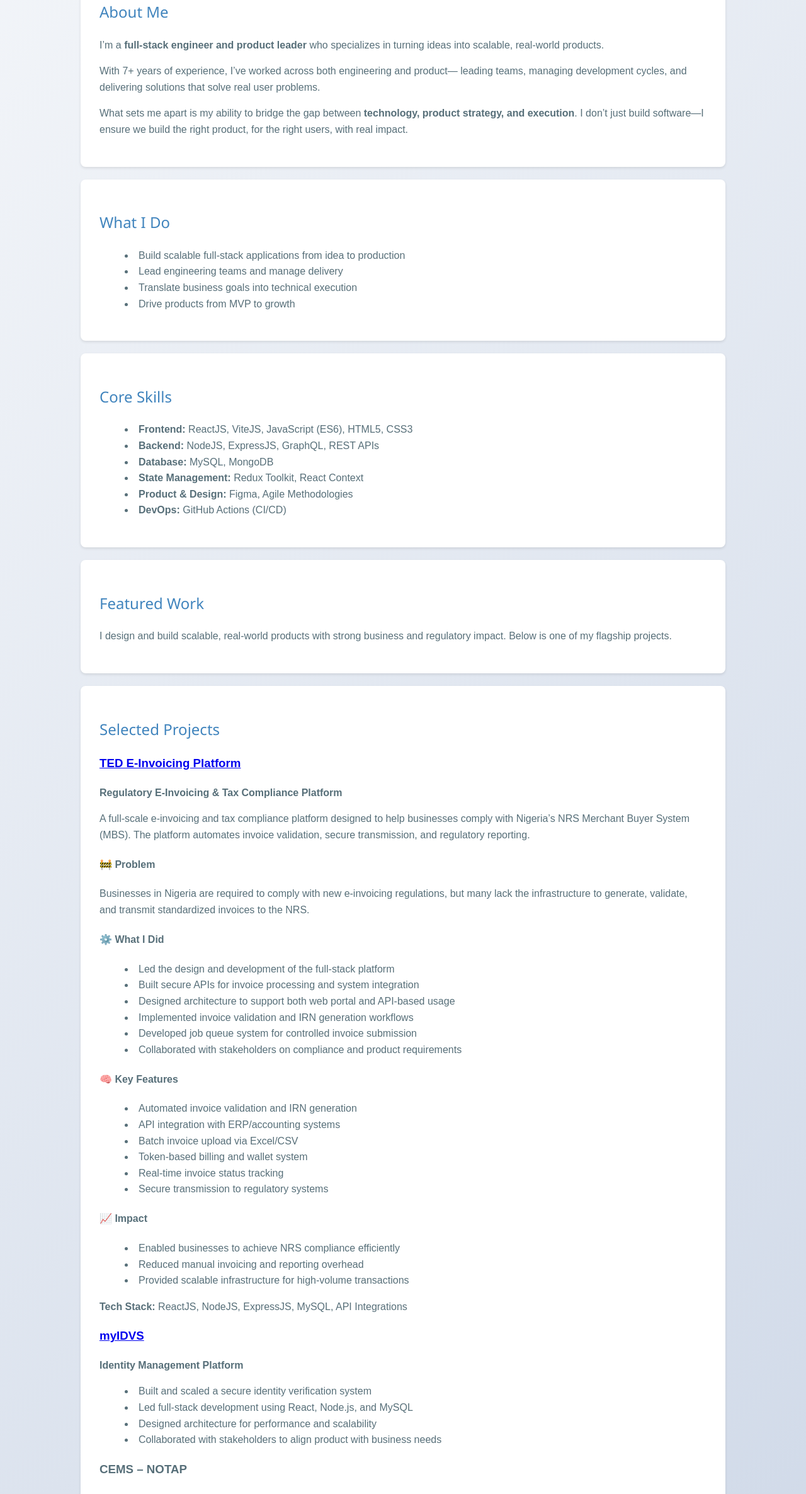
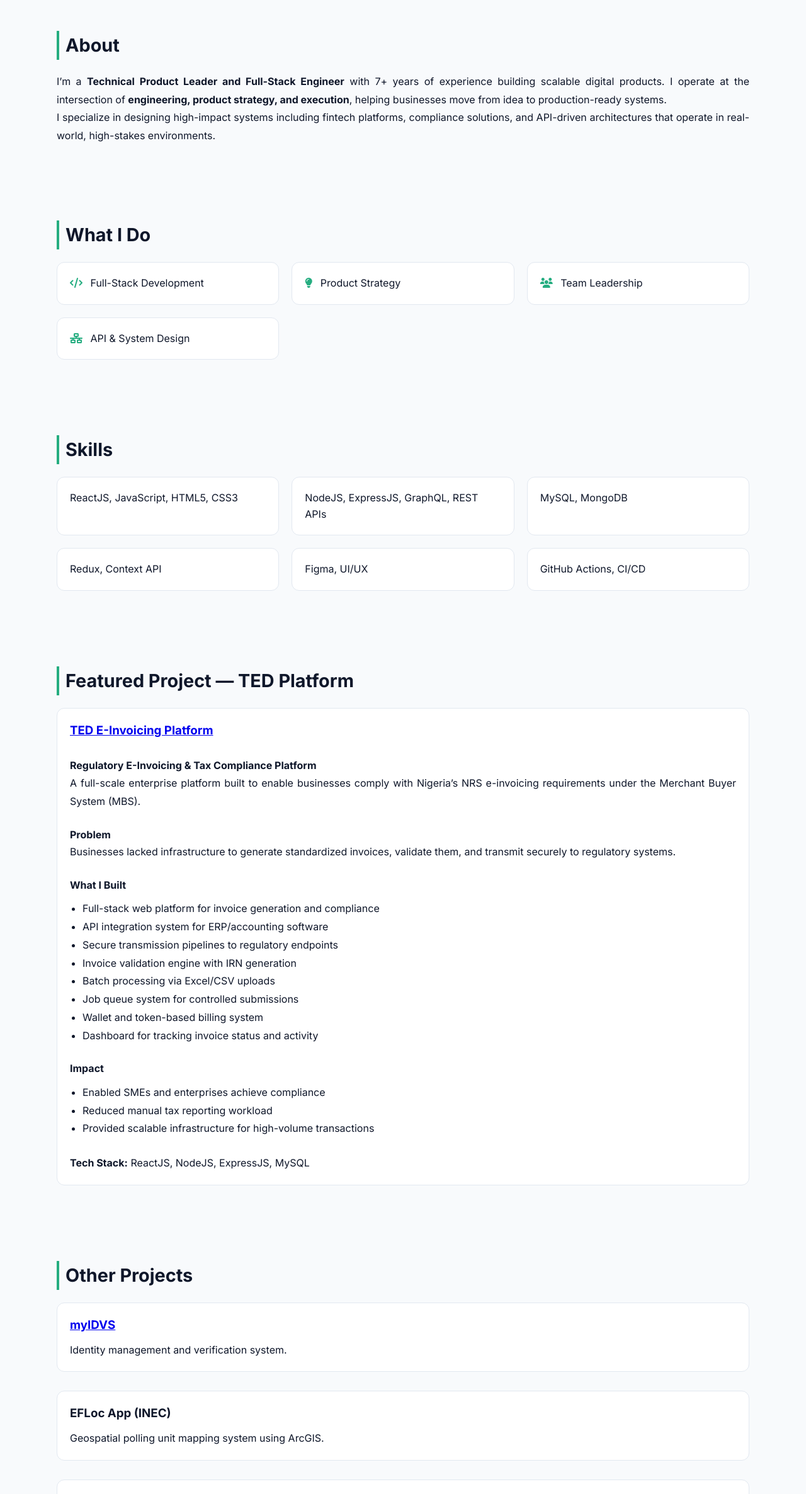
Before and after one commit to Targemac/charles-portfolio, a plain HTML site: page index.html in a window 1280 px wide. Shown: the part 428-2800 px from the top of the page at 63% size. Drawn offline with Linux system fonts and the light colour scheme.

Commit message:
update#2: 20th march 2026

```diff
--- a/index.html
+++ b/index.html
@@ -3,236 +3,318 @@
 <html lang="en">
 <head>
   <meta charset="UTF-8" />
+  <meta name="viewport" content="width=device-width, initial-scale=1.0" />
   <title>Targema Charles | Technical Product Leader</title>
-    <link rel="stylesheet" href="assets/css/style.css" />
+
+  <!-- Fonts -->
+  <link href="https://fonts.googleapis.com/css2?family=Inter:wght@300;400;600;700;800&display=swap" rel="stylesheet">
+
+  <!-- Icons -->
+  <link rel="stylesheet" href="https://cdnjs.cloudflare.com/ajax/libs/font-awesome/6.5.0/css/all.min.css" />
+
+  <style>
+    :root{
+      --bg:#f8fafc;
+      --primary:#0f172a;
+      --accent:#25ad80;
+      --accent-light:#25ad80cc;
+      --card:#ffffff;
+      --text:#0f172a;
+      --muted:#64748b;
+      --border:#e2e8f0;
+    }
+
+    *{margin:0;padding:0;box-sizing:border-box}
+
+    body{
+      font-family:'Inter',sans-serif;
+      background:var(--bg);
+      color:var(--text);
+      line-height:1.6;
+    }
+
+    .container{
+      width:90%;
+      max-width:1100px;
+      margin:auto;
+    }
+
+    header{
+      /* padding:80px 0 60px; */
+      text-align:center;
+      animation:fadeIn 1s ease;
+    }
+
+    header .header_inner{
+        background: linear-gradient(rgb(223, 223, 223),rgb(250, 250, 250));
+        /* display:inline-block; */
+        /* max-width:600px; */
+        padding-top: 4rem;
+        padding-left: 1rem;
+        padding-right: 1rem;
+        /* margin-top: 4rem; */
+    }
+
+    header img{
+        /* display: block; */
+      width:120px;
+      /* height: 120px; */
+      border-radius:50px;
+      margin-bottom:20px;
+      /* border:4px solid var(--accent); */
+    }
+
+    h1{font-size:2.5rem;font-weight:800}
+
+    .tagline{margin-top:10px;color:var(--muted)}
+
+    .cta{margin-top:20px}
+
+    .cta a{
+      margin:5px;
+      display:inline-block;
+      text-decoration:none;
+      padding:10px 18px;
+      border-radius:8px;
+      background:var(--accent);
+      color:white;
+      transition:0.3s;
+    }
+
+    .cta a:hover{background:var(--accent-light)}
+
+    section{padding:60px 0}
+
+    section p{
+        line-height: 1.8rem;
+        text-align: justify;
+    }
+
+    h2{
+      margin-bottom:20px;
+      font-size:1.8rem;
+      border-left:4px solid var(--accent);
+      padding-left:10px;
+    }
+
+    .grid{
+      display:grid;
+      grid-template-columns:repeat(auto-fit,minmax(300px,1fr));
+      gap:20px;
+    }
+
+    .card{
+      background:var(--card);
+      padding:20px;
+      border-radius:12px;
+      border:1px solid var(--border);
+      transition:0.3s;
+      animation:fadeUp 0.6s ease;
+    }
+
+    .card:hover{
+      transform:translateY(-5px);
+      box-shadow:0 10px 25px rgba(0,0,0,0.08);
+    }
+
+    .icon{color:var(--accent);margin-right:8px}
+
+    .project{margin-bottom:30px}
+
+    .project h3{margin-bottom:10px}
+
+    ul{padding-left:20px;margin-top:10px; line-height: 1.8rem;}
+
+    footer{text-align:center;padding:30px 0;color:var(--muted)}
+
+    /* Animations */
+    @keyframes fadeIn{
+      from{opacity:0}to{opacity:1}
+    }
+
+    @keyframes fadeUp{
+      from{opacity:0;transform:translateY(20px)}
+      to{opacity:1;transform:translateY(0)}
+    }
+
+    /* Mobile */
+    @media(max-width:600px){
+      h1{font-size:2rem}
+      header{padding:60px 0}
+    }
+  </style>
 </head>
+
 <body>
+<div class="container">
+
 <header>
+    <div class="header_inner">
+
         <img src="assets/images/passport.jpg" alt="Targema Charles" />
         <h1>Targema Charles</h1>
-
-      <p>
-        <strong>Founding Engineer / Technical Product Lead</strong><br />
-        I help startups build, launch, and scale products from idea to production
+        <p class="tagline">
+            Founding Engineer / Technical Product Lead — Building & Scaling Products from Idea to Production
         </p>
 
-      <p>Abuja, Nigeria | targemac@gmail.com | +2348101846353</p>
-
-      <p>
-        <a href="https://github.com/Targemac">GitHub</a> |
-        <a href="https://www.linkedin.com/in/charles-targema">LinkedIn</a>
-      </p>
+        <div class="cta">
+            <a href="https://github.com/Targemac"><i class="fab fa-github"></i> GitHub</a>
+            <a href="https://www.linkedin.com/in/charles-targema"><i class="fab fa-linkedin"></i> LinkedIn</a>
+        </div>
+    </div>
 </header>
 
-    <!-- ABOUT -->
-    <section id="about">
-      <h2>About Me</h2>
+<section>
+  <h2>About</h2>
   <p>
-        I’m a <strong>full-stack engineer and product leader</strong> who specializes in
-        turning ideas into scalable, real-world products.
+    I’m a <strong>Technical Product Leader and Full-Stack Engineer</strong> with 7+ years of experience building scalable digital products. I operate at the intersection of <strong>engineering, product strategy, and execution</strong>, helping businesses move from idea to production-ready systems.
   </p>
-
   <p>
-        With 7+ years of experience, I’ve worked across both engineering and product—
-        leading teams, managing development cycles, and delivering solutions that solve
-        real user problems.
-      </p>
-
-      <p>
-        What sets me apart is my ability to bridge the gap between
-        <strong>technology, product strategy, and execution</strong>.
-        I don’t just build software—I ensure we build the right product,
-        for the right users, with real impact.
+    I specialize in designing high-impact systems including fintech platforms, compliance solutions, and API-driven architectures that operate in real-world, high-stakes environments.
   </p>
 </section>
 
-    <!-- VALUE -->
-    <section id="value">
+<section>
   <h2>What I Do</h2>
-      <ul>
-        <li>Build scalable full-stack applications from idea to production</li>
-        <li>Lead engineering teams and manage delivery</li>
-        <li>Translate business goals into technical execution</li>
-        <li>Drive products from MVP to growth</li>
-      </ul>
+  <div class="grid">
+    <div class="card"><i class="fa-solid fa-code icon"></i> Full-Stack Development</div>
+    <div class="card"><i class="fa-solid fa-lightbulb icon"></i> Product Strategy</div>
+    <div class="card"><i class="fa-solid fa-users icon"></i> Team Leadership</div>
+    <div class="card"><i class="fa-solid fa-network-wired icon"></i> API & System Design</div>
+  </div>
 </section>
 
-    <!-- SKILLS -->
-    <section id="skills">
-      <h2>Core Skills</h2>
-      <ul>
-        <li><strong>Frontend:</strong> ReactJS, ViteJS, JavaScript (ES6), HTML5, CSS3</li>
-        <li><strong>Backend:</strong> NodeJS, ExpressJS, GraphQL, REST APIs</li>
-        <li><strong>Database:</strong> MySQL, MongoDB</li>
-        <li><strong>State Management:</strong> Redux Toolkit, React Context</li>
-        <li><strong>Product & Design:</strong> Figma, Agile Methodologies</li>
-        <li><strong>DevOps:</strong> GitHub Actions (CI/CD)</li>
-      </ul>
+<section>
+  <h2>Skills</h2>
+  <div class="grid">
+    <div class="card">ReactJS, JavaScript, HTML5, CSS3</div>
+    <div class="card">NodeJS, ExpressJS, GraphQL, REST APIs</div>
+    <div class="card">MySQL, MongoDB</div>
+    <div class="card">Redux, Context API</div>
+    <div class="card">Figma, UI/UX</div>
+    <div class="card">GitHub Actions, CI/CD</div>
+  </div>
 </section>
 
-    <section id="featured">
-  <h2>Featured Work</h2>
+<section>
+  <h2>Featured Project — TED Platform</h2>
+
+  <div class="card">
+    <h3><a href="https://einvoice.tsentineltech.com" target="_blank">TED E-Invoicing Platform</a></h3>
+
+    <br>
+    <p><strong>Regulatory E-Invoicing & Tax Compliance Platform</strong></p>
     <p>
-    I design and build scalable, real-world products with strong business and regulatory impact.
-    Below is one of my flagship projects.
-  </p>
-</section>
-
-    <!-- PROJECTS (NOW CASE-STUDY STYLE) -->
-    <section id="projects">
-      <h2>Selected Projects</h2>
-
-      <div>
-  <h3>
-    <a href="https://einvoice.tsentineltech.com" target="_blank">
-      TED E-Invoicing Platform
-    </a>
-  </h3>
-
-  <p><strong>Regulatory E-Invoicing & Tax Compliance Platform</strong></p>
-
-  <p>
-    A full-scale e-invoicing and tax compliance platform designed to help businesses
-    comply with Nigeria’s NRS Merchant Buyer System (MBS). The platform automates
-    invoice validation, secure transmission, and regulatory reporting.
+      A full-scale enterprise platform built to enable businesses comply with Nigeria’s NRS e-invoicing requirements under the Merchant Buyer System (MBS).
     </p>
 
-  <h4>🚧 Problem</h4>
+    <br>
+    <h4>Problem</h4>
     <p>
-    Businesses in Nigeria are required to comply with new e-invoicing regulations,
-    but many lack the infrastructure to generate, validate, and transmit
-    standardized invoices to the NRS.
+      Businesses lacked infrastructure to generate standardized invoices, validate them, and transmit securely to regulatory systems.
     </p>
 
-  <h4>⚙️ What I Did</h4>
+    <br>
+    <h4>What I Built</h4>
     <ul>
-    <li>Led the design and development of the full-stack platform</li>
-    <li>Built secure APIs for invoice processing and system integration</li>
-    <li>Designed architecture to support both web portal and API-based usage</li>
-    <li>Implemented invoice validation and IRN generation workflows</li>
-    <li>Developed job queue system for controlled invoice submission</li>
-    <li>Collaborated with stakeholders on compliance and product requirements</li>
+      <li>Full-stack web platform for invoice generation and compliance</li>
+      <li>API integration system for ERP/accounting software</li>
+      <li>Secure transmission pipelines to regulatory endpoints</li>
+      <li>Invoice validation engine with IRN generation</li>
+      <li>Batch processing via Excel/CSV uploads</li>
+      <li>Job queue system for controlled submissions</li>
+      <li>Wallet and token-based billing system</li>
+      <li>Dashboard for tracking invoice status and activity</li>
     </ul>
 
-  <h4>🧠 Key Features</h4>
+    <br>
+    <h4>Impact</h4>
     <ul>
-    <li>Automated invoice validation and IRN generation</li>
-    <li>API integration with ERP/accounting systems</li>
-    <li>Batch invoice upload via Excel/CSV</li>
-    <li>Token-based billing and wallet system</li>
-    <li>Real-time invoice status tracking</li>
-    <li>Secure transmission to regulatory systems</li>
-  </ul>
-
-  <h4>📈 Impact</h4>
-  <ul>
-    <li>Enabled businesses to achieve NRS compliance efficiently</li>
-    <li>Reduced manual invoicing and reporting overhead</li>
+      <li>Enabled SMEs and enterprises achieve compliance</li>
+      <li>Reduced manual tax reporting workload</li>
       <li>Provided scalable infrastructure for high-volume transactions</li>
     </ul>
 
-  <p>
-    <strong>Tech Stack:</strong> ReactJS, NodeJS, ExpressJS, MySQL, API Integrations
-  </p>
+    <br>
+    <p><strong>Tech Stack:</strong> ReactJS, NodeJS, ExpressJS, MySQL</p>
+  </div>
+</section>
+
+<section>
+  <h2>Other Projects</h2>
+
+  <div class="card project">
+    <h3><a href="https://myidvs.com" target="_blank">myIDVS</a></h3>
+    <p>Identity management and verification system.</p>
   </div>
 
-      <div>
-        <h3>
-          <a href="https://myidvs.com" target="_blank">myIDVS</a>
-        </h3>
-        <p><strong>Identity Management Platform</strong></p>
+  <div class="card project">
+    <h3>EFLoc App (INEC)</h3>
+    <p>Geospatial polling unit mapping system using ArcGIS.</p>
+  </div>
+
+  <div class="card project">
+    <h3>CEMS – NOTAP</h3>
+    <p>Client evaluation and automation platform.</p>
+  </div>
+
+</section>
+
+<section>
+  <h2>Experience</h2>
+  <div class="grid">
+    <div class="card">
+      <strong>Lead Products & Applications Developer</strong><br>
+      T-One Technologies Ltd (2022 – Present)
       <ul>
-          <li>Built and scaled a secure identity verification system</li>
-          <li>Led full-stack development using React, Node.js, and MySQL</li>
-          <li>Designed architecture for performance and scalability</li>
-          <li>Collaborated with stakeholders to align product with business needs</li>
+        <li>Lead product development and engineering teams</li>
+        <li>Delivered scalable systems across multiple projects</li>
       </ul>
     </div>
 
-      <div>
-        <h3>CEMS – NOTAP</h3>
-        <p><strong>Client Evaluation & Management System</strong></p>
+    <div class="card">
+      <strong>Web Development Instructor</strong><br>
+      Torbita (2021 – 2022)
       <ul>
-          <li>Developed automation platform for client processing workflows</li>
-          <li>Improved operational efficiency through system digitization</li>
-          <li>Built full-stack solution with React and Node.js</li>
+        <li>Trained and mentored developers</li>
       </ul>
     </div>
-
-      <div>
-        <h3>
-          <a href="https://www.efloc.inecnigeria.org/" target="_blank">
-            EFLoc App – INEC
-          </a>
-        </h3>
-        <p><strong>Polling Unit Mapping System</strong></p>
-        <ul>
-          <li>Developed geospatial application using ArcGIS integration</li>
-          <li>Enabled users to locate polling units بسهولة</li>
-          <li>Built scalable backend and interactive frontend</li>
-        </ul>
   </div>
 </section>
 
-    <!-- EXPERIENCE (REWRITTEN FOR IMPACT) -->
-    <section id="experience">
-      <h2>Experience</h2>
-
-      <div>
-        <h3>Lead Products & Applications Developer</h3>
-        <p><strong>T-One Technologies Ltd | 2022 – Present</strong></p>
-        <ul>
-          <li>Lead development of scalable web applications across multiple projects</li>
-          <li>Manage and mentor development teams</li>
-          <li>Drive product execution from concept to deployment</li>
-          <li>Collaborate with stakeholders to define product direction</li>
-        </ul>
-      </div>
-
-      <div>
-        <h3>Web Development Instructor</h3>
-        <p><strong>Torbita Computer Training School | 2021 – 2022</strong></p>
-        <ul>
-          <li>Trained students in full-stack development</li>
-          <li>Mentored aspiring developers into industry readiness</li>
-        </ul>
-      </div>
-    </section>
-
-    <!-- CERTIFICATIONS -->
-    <section id="certifications">
+<section>
   <h2>Certifications</h2>
   <ul>
     <li>Agile Management – 2025</li>
     <li>Business Process Management – 2025</li>
     <li>IT Business Analysis – 2025</li>
-        <li>Becoming a Product Manager – 2025</li>
-        <li>Certified Data Protection Officer – 2024</li>
+    <li>Product Management – 2025</li>
+    <li>Data Protection Officer – 2024</li>
     <li>Project Management – 2021</li>
-        <li>Cisco Certified Network Associate – 2021</li>
+    <li>CCNA – 2021</li>
   </ul>
 </section>
 
-    <!-- EDUCATION -->
-    <section id="education">
+<section>
   <h2>Education</h2>
-      <ul>
-        <li>Electrical Electronics Engineering – ABUAD</li>
-      </ul>
+  <p>B.Eng. Electrical Electronics Engineering – ABUAD</p>
 </section>
 
-    <!-- CONTACT -->
-    <section id="contact">
-      <h2>Let’s Build Something</h2>
-      <p>
-        I’m open to collaborating with startups, product teams, and founders
-        looking to build or scale impactful digital products.
-      </p>
+<section>
+  <h2>Contact</h2>
   <p>Email: targemac@gmail.com</p>
+  <p>Location: Abuja, Nigeria</p>
 </section>
+
+<footer>
+  © <span id="year"></span> Targema Charles
+</footer>
+
+</div>
 
 <script>
   document.getElementById("year").textContent = new Date().getFullYear();
 </script>
+
 </body>
 </html>
```
Also changed, not shown: index.txt (added). Lines whose indentation alone changed are shown as unchanged.
